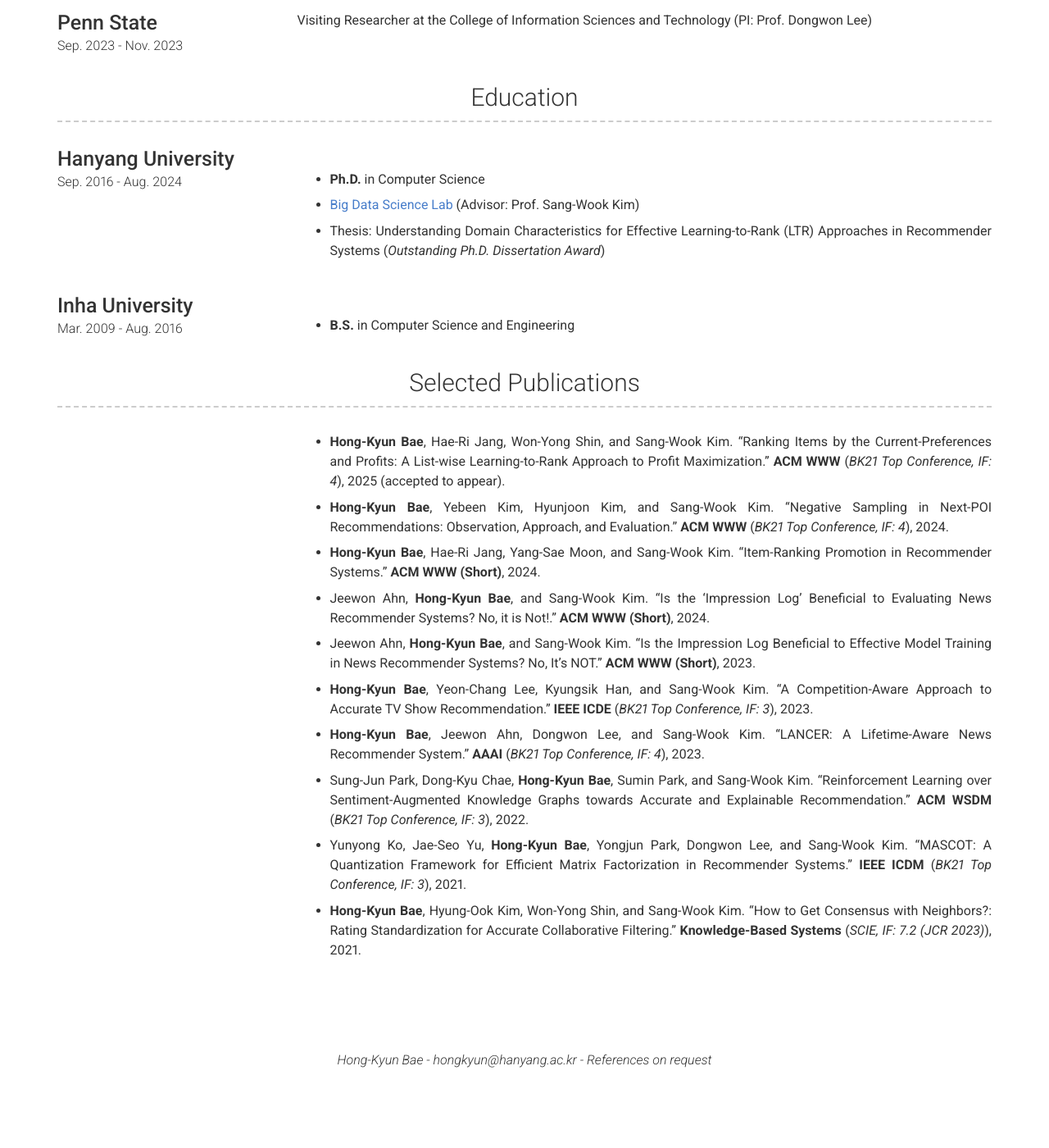
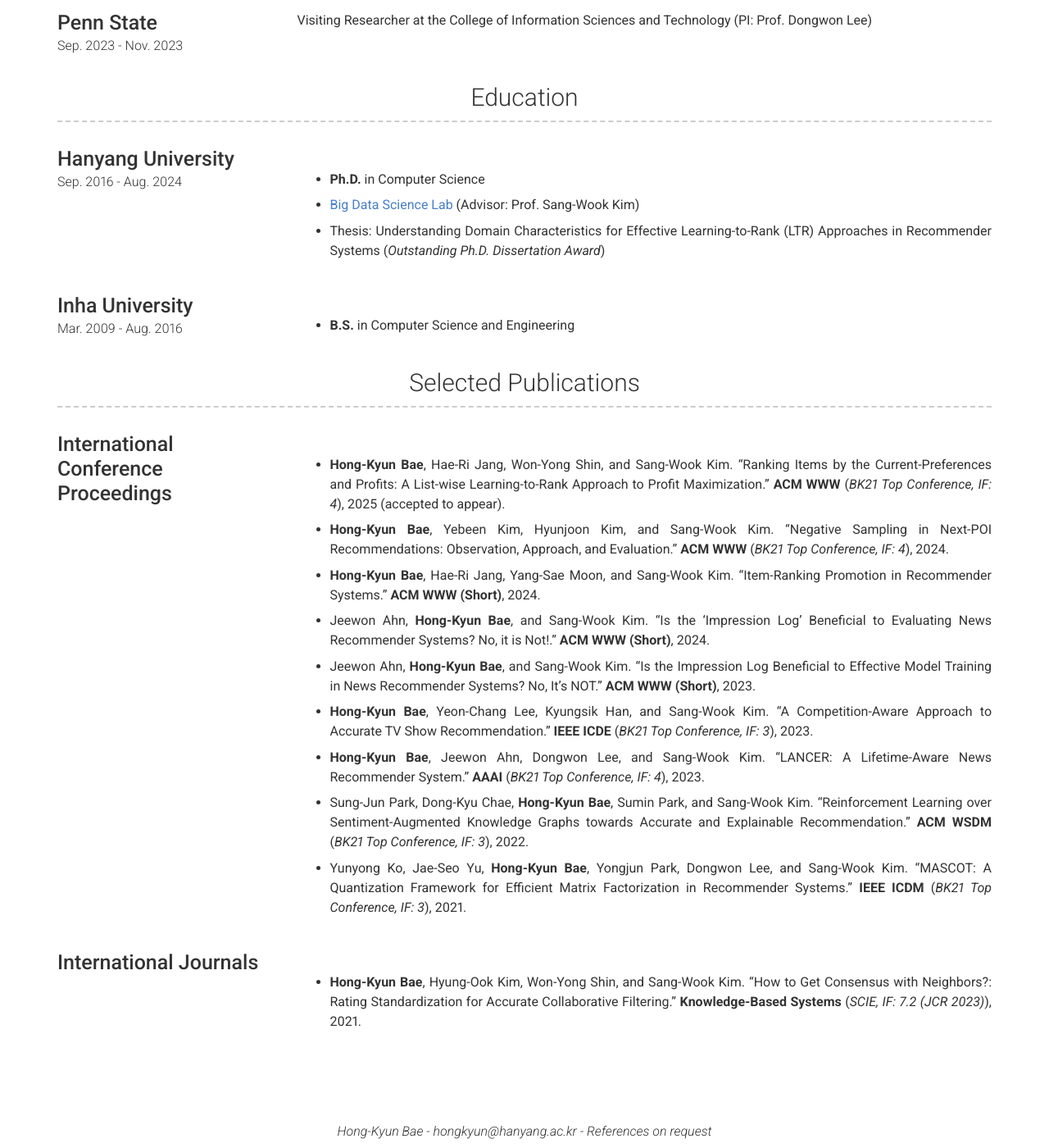
Before and after one commit to hongkyun-bae/hongkyun-bae.github.io, a Jekyll site: the page built from index.md, in a window 1280 px wide and 1400 px high, scrolled down 757 px. Shown: the whole window at 82% size. Built offline with Jekyll 4.4.1, drawn with Linux system fonts in a browser that asks for light colours; nearby versions of some CDN libraries; some web fonts are replaced; before the commit the page ends 2069 px from its top, so only the background shows below that.

Commit message:
Update publications.yml

```diff
--- a/_data/publications.yml
+++ b/_data/publications.yml
@@ -1,5 +1,6 @@
-- layout: top-middle
-  name:
+- layout: left
+  name: International Conference Proceedings
+  quote: >
   description: |+
     - **Hong-Kyun Bae**, Hae-Ri Jang, Won-Yong Shin, and Sang-Wook Kim. "Ranking Items by the Current-Preferences and Profits: A List-wise Learning-to-Rank Approach to Profit Maximization." **ACM WWW** (*BK21 Top Conference, IF: 4*), 2025 (accepted to appear).
 
@@ -19,4 +20,8 @@
 
     - Yunyong Ko, Jae-Seo Yu, **Hong-Kyun Bae**, Yongjun Park, Dongwon Lee, and Sang-Wook Kim. "MASCOT: A Quantization Framework for Efficient Matrix Factorization in Recommender Systems." **IEEE ICDM** (*BK21 Top Conference, IF: 3*), 2021.
 
+- layout: left
+  name: International Journals
+  quote: >
+  description: |+
     - **Hong-Kyun Bae**, Hyung-Ook Kim, Won-Yong Shin, and Sang-Wook Kim. "How to Get Consensus with Neighbors?: Rating Standardization for Accurate Collaborative Filtering." **Knowledge-Based Systems** (*SCIE, IF: 7.2 (JCR 2023)*), 2021.
```
